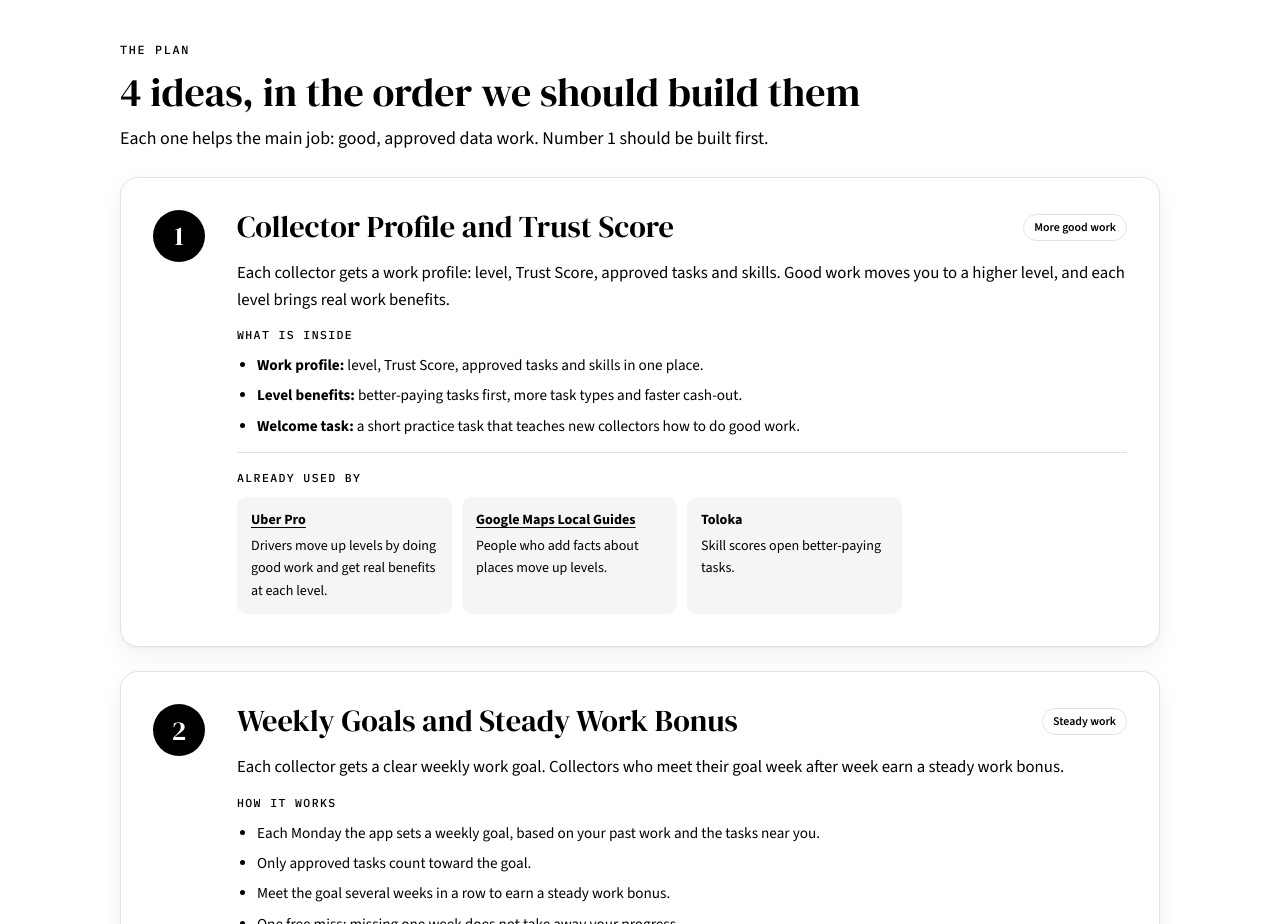
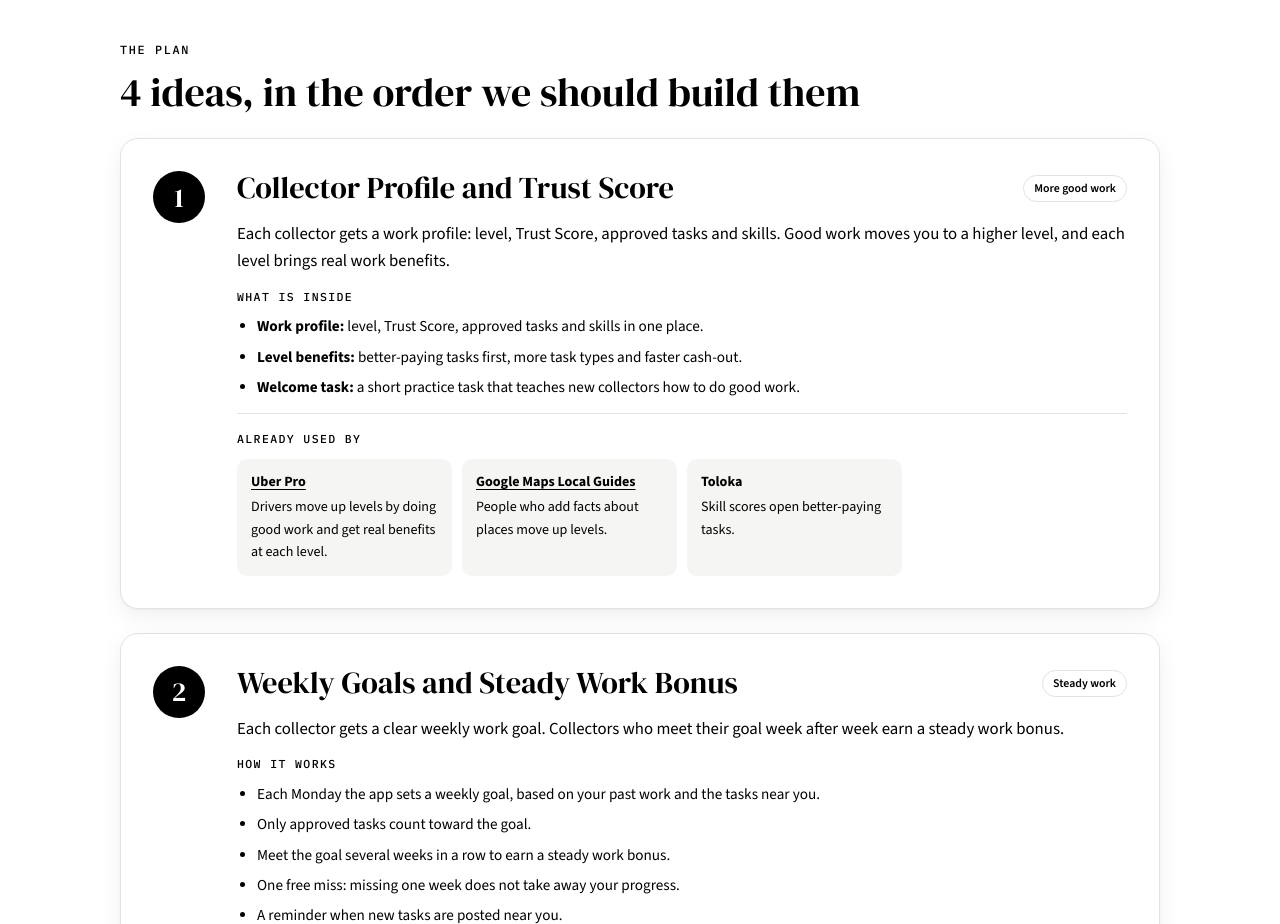
Before and after one commit to elayneh/platform-x-gamification, a plain HTML site: page index.html in a window 1280 px wide. Shown: the part 2440-3364 px from the top of the page. Drawn offline with nearby package versions, Linux system fonts and the light colour scheme.

Commit message:
Update index.html
f

```diff
--- a/index.html
+++ b/index.html
@@ -264,7 +264,6 @@ header.hero { padding-top: 56px; display: flex; flex-direction: column; gap: 32p
   <div class="section-head">
     <p class="eyebrow">The plan</p>
     <h2>4 ideas, in the order we should build them</h2>
-    <p class="lede">Each one helps the main job: good, approved data work. Number 1 should be built first.</p>
   </div>
 
   <div class="ranked">
```
